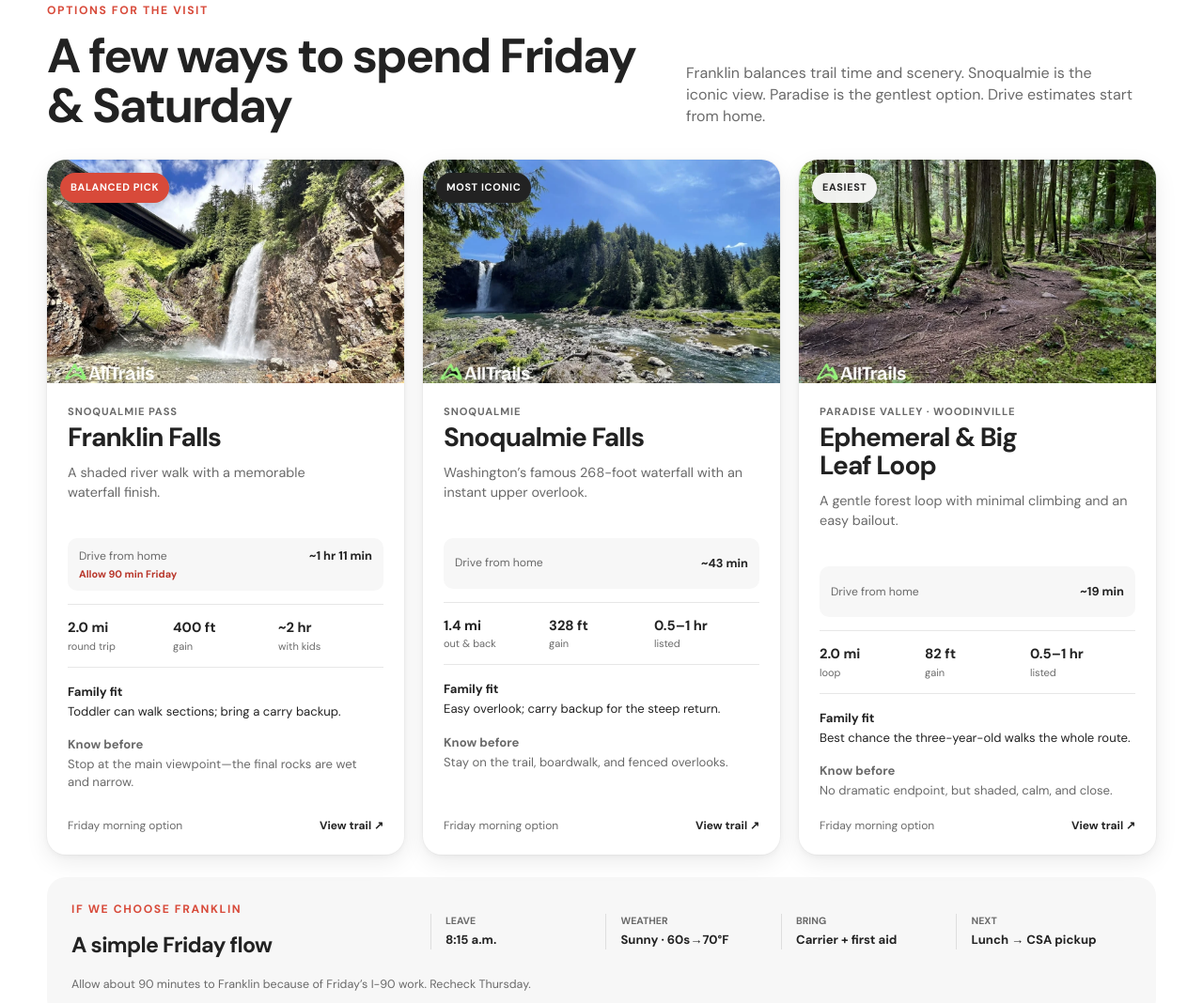
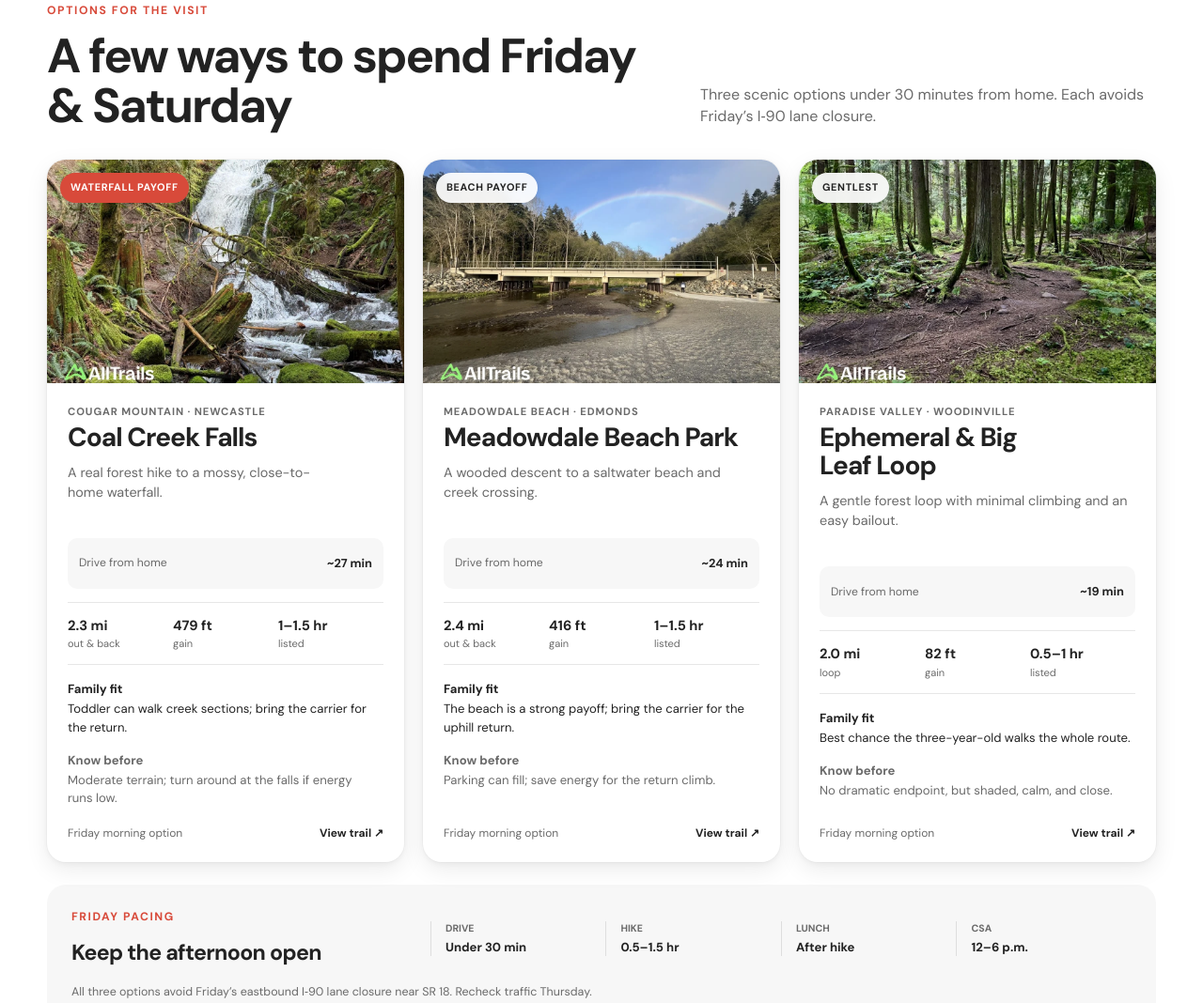
Before and after one commit to westonruths/dallas-ruths-family-visit, a plain HTML site: page index.html in a window 1280 px wide. Shown: the part 1410-2478 px from the top of the page at 94% size. Drawn offline with Linux system fonts and the light colour scheme.

Commit message:
Replace long I-90 hike options

```diff
--- a/assets/style.css
+++ b/assets/style.css
@@ -48,7 +48,7 @@ h1 { max-width: 620px; margin: 0; font-size: clamp(3.2rem, 6.4vw, 5.8rem); line-
 .hero-gallery figure { margin: 0; position: relative; overflow: hidden; border-radius: 22px; background: var(--surface); }
 .hero-main-photo { grid-row: 1 / -1; }
 .hero-gallery img { width: 100%; height: 100%; display: block; object-fit: cover; transition: transform .5s ease; }
-.hero-main-photo img { object-position: left center; }
+.hero-main-photo img { object-position: center center; }
 .hero-gallery figure:hover img { transform: scale(1.025); }
 .hero-gallery figcaption { position: absolute; left: 12px; bottom: 12px; padding: 7px 10px; border-radius: 999px; color: #fff; background: rgba(0,0,0,.58); font-size: .72rem; font-weight: 600; backdrop-filter: blur(6px); }
 
--- a/index.html
+++ b/index.html
@@ -39,12 +39,12 @@
 
       <div class="hero-gallery" aria-label="Featured trip views">
         <figure class="hero-main-photo">
-          <img src="assets/images/snoqualmie-falls.webp" alt="Snoqualmie Falls dropping into a forested river valley" width="1080" height="700">
-          <figcaption>Snoqualmie Falls · Friday option</figcaption>
+          <img src="assets/images/coal-creek-falls.webp" alt="Coal Creek Falls flowing through a mossy forest" width="1080" height="700">
+          <figcaption>Coal Creek Falls · Friday option</figcaption>
         </figure>
         <figure>
-          <img src="assets/images/franklin-falls.webp" alt="Franklin Falls pouring into a mountain pool" width="1080" height="700">
-          <figcaption>Franklin Falls</figcaption>
+          <img src="assets/images/meadowdale-beach.webp" alt="Meadowdale Beach creek crossing beneath a bridge" width="1080" height="700">
+          <figcaption>Meadowdale Beach</figcaption>
         </figure>
         <figure>
           <img src="assets/images/paradise-valley.webp" alt="Mossy forest trail in Paradise Valley" width="1080" height="700">
@@ -85,40 +85,40 @@
           <p class="kicker">Options for the visit</p>
           <h2 id="plan-title">A few ways to spend Friday &amp; Saturday</h2>
         </div>
-        <p>Franklin balances trail time and scenery. Snoqualmie is the iconic view. Paradise is the gentlest option. Drive estimates start from home.</p>
+        <p>Three scenic options under 30 minutes from home. Each avoids Friday’s I‑90 lane closure.</p>
       </div>
 
       <div class="hike-grid">
-        <a class="trail-card" href="https://www.alltrails.com/trail/us/washington/franklin-falls-trail" target="_blank" rel="noopener noreferrer" aria-label="Open Franklin Falls Trail on AllTrails">
+        <a class="trail-card" href="https://www.alltrails.com/trail/us/washington/coal-creek-falls" target="_blank" rel="noopener noreferrer" aria-label="Open Coal Creek Falls on AllTrails">
           <div class="trail-photo">
-            <img src="assets/images/franklin-falls.webp" alt="Franklin Falls pouring into a mountain pool" width="1080" height="700">
-            <span class="badge recommended">Balanced pick</span>
+            <img src="assets/images/coal-creek-falls.webp" alt="Coal Creek Falls flowing through a mossy forest" width="1080" height="700">
+            <span class="badge recommended">Waterfall payoff</span>
           </div>
           <div class="trail-content">
-            <p class="location">Snoqualmie Pass</p>
-            <h3>Franklin Falls</h3>
-            <p class="summary">A shaded river walk with a memorable waterfall finish.</p>
-            <div class="drive-time"><span>Drive from home</span><strong>~1 hr 11 min</strong><small>Allow 90 min Friday</small></div>
-            <div class="trail-stats"><span><strong>2.0 mi</strong>round trip</span><span><strong>400 ft</strong>gain</span><span><strong>~2 hr</strong>with kids</span></div>
-            <p class="fit"><strong>Family fit</strong> Toddler can walk sections; bring a carry backup.</p>
-            <p class="watch"><strong>Know before</strong> Stop at the main viewpoint—the final rocks are wet and narrow.</p>
+            <p class="location">Cougar Mountain · Newcastle</p>
+            <h3>Coal Creek Falls</h3>
+            <p class="summary">A real forest hike to a mossy, close-to-home waterfall.</p>
+            <div class="drive-time"><span>Drive from home</span><strong>~27 min</strong></div>
+            <div class="trail-stats"><span><strong>2.3 mi</strong>out &amp; back</span><span><strong>479 ft</strong>gain</span><span><strong>1–1.5 hr</strong>listed</span></div>
+            <p class="fit"><strong>Family fit</strong> Toddler can walk creek sections; bring the carrier for the return.</p>
+            <p class="watch"><strong>Know before</strong> Moderate terrain; turn around at the falls if energy runs low.</p>
             <div class="trail-footer"><span>Friday morning option</span><strong>View trail ↗</strong></div>
           </div>
         </a>
 
-        <a class="trail-card" href="https://www.alltrails.com/trail/us/washington/snoqualmie-falls-trail" target="_blank" rel="noopener noreferrer" aria-label="Open Snoqualmie Falls Trail on AllTrails">
+        <a class="trail-card" href="https://www.alltrails.com/trail/us/washington/meadowdale-beach-park" target="_blank" rel="noopener noreferrer" aria-label="Open Meadowdale Beach Park on AllTrails">
           <div class="trail-photo">
-            <img src="assets/images/snoqualmie-falls.webp" alt="Snoqualmie Falls dropping into a forested river valley" width="1080" height="700">
-            <span class="badge iconic">Most iconic</span>
+            <img src="assets/images/meadowdale-beach.webp" alt="Meadowdale Beach creek crossing beneath a bridge" width="1080" height="700">
+            <span class="badge">Beach payoff</span>
           </div>
           <div class="trail-content">
-            <p class="location">Snoqualmie</p>
-            <h3>Snoqualmie Falls</h3>
-            <p class="summary">Washington’s famous 268-foot waterfall with an instant upper overlook.</p>
-            <div class="drive-time"><span>Drive from home</span><strong>~43 min</strong></div>
-            <div class="trail-stats"><span><strong>1.4 mi</strong>out &amp; back</span><span><strong>328 ft</strong>gain</span><span><strong>0.5–1 hr</strong>listed</span></div>
-            <p class="fit"><strong>Family fit</strong> Easy overlook; carry backup for the steep return.</p>
-            <p class="watch"><strong>Know before</strong> Stay on the trail, boardwalk, and fenced overlooks.</p>
+            <p class="location">Meadowdale Beach · Edmonds</p>
+            <h3>Meadowdale Beach Park</h3>
+            <p class="summary">A wooded descent to a saltwater beach and creek crossing.</p>
+            <div class="drive-time"><span>Drive from home</span><strong>~24 min</strong></div>
+            <div class="trail-stats"><span><strong>2.4 mi</strong>out &amp; back</span><span><strong>416 ft</strong>gain</span><span><strong>1–1.5 hr</strong>listed</span></div>
+            <p class="fit"><strong>Family fit</strong> The beach is a strong payoff; bring the carrier for the uphill return.</p>
+            <p class="watch"><strong>Know before</strong> Parking can fill; save energy for the return climb.</p>
             <div class="trail-footer"><span>Friday morning option</span><strong>View trail ↗</strong></div>
           </div>
         </a>
@@ -126,7 +126,7 @@
         <a class="trail-card" href="https://www.alltrails.com/trail/us/washington/ephemeral-and-big-leaf-loop" target="_blank" rel="noopener noreferrer" aria-label="Open Ephemeral and Big Leaf Loop on AllTrails">
           <div class="trail-photo">
             <img src="assets/images/paradise-valley.webp" alt="Mossy forest trail in Paradise Valley" width="1080" height="700">
-            <span class="badge easy">Easiest</span>
+            <span class="badge">Gentlest</span>
           </div>
           <div class="trail-content">
             <p class="location">Paradise Valley · Woodinville</p>
@@ -141,15 +141,15 @@
         </a>
       </div>
 
-      <aside class="quick-plan" aria-label="Possible Franklin Falls plan">
-        <div><p class="kicker">If we choose Franklin</p><h3>A simple Friday flow</h3></div>
+      <aside class="quick-plan" aria-label="Friday pacing">
+        <div><p class="kicker">Friday pacing</p><h3>Keep the afternoon open</h3></div>
         <dl>
-          <div><dt>Leave</dt><dd>8:15 a.m.</dd></div>
-          <div><dt>Weather</dt><dd>Sunny · 60s→70°F</dd></div>
-          <div><dt>Bring</dt><dd>Carrier + first aid</dd></div>
-          <div><dt>Next</dt><dd>Lunch → CSA pickup</dd></div>
+          <div><dt>Drive</dt><dd>Under 30 min</dd></div>
+          <div><dt>Hike</dt><dd>0.5–1.5 hr</dd></div>
+          <div><dt>Lunch</dt><dd>After hike</dd></div>
+          <div><dt>CSA</dt><dd>12–6 p.m.</dd></div>
         </dl>
-        <p>Allow about 90 minutes to Franklin because of Friday’s I-90 work. Recheck Thursday.</p>
+        <p>All three options avoid Friday’s eastbound I‑90 lane closure near SR 18. Recheck traffic Thursday.</p>
       </aside>
 
       <div class="itinerary-block" aria-labelledby="itinerary-title">
@@ -195,7 +195,7 @@
   <footer>
     <div class="shell footer-inner">
       <p>Trail conditions, weather, and road work can change—recheck Thursday.</p>
-      <p class="credits">Trail photos via AllTrails: <a href="https://www.alltrails.com/trail/us/washington/franklin-falls-trail" target="_blank" rel="noopener noreferrer">Franklin Falls</a>, <a href="https://www.alltrails.com/trail/us/washington/snoqualmie-falls-trail" target="_blank" rel="noopener noreferrer">Snoqualmie Falls</a>, and <a href="https://www.alltrails.com/trail/us/washington/ephemeral-and-big-leaf-loop" target="_blank" rel="noopener noreferrer">Paradise Valley</a>.</p>
+      <p class="credits">Trail photos via AllTrails: <a href="https://www.alltrails.com/trail/us/washington/coal-creek-falls" target="_blank" rel="noopener noreferrer">Coal Creek Falls</a>, <a href="https://www.alltrails.com/trail/us/washington/meadowdale-beach-park" target="_blank" rel="noopener noreferrer">Meadowdale Beach Park</a>, and <a href="https://www.alltrails.com/trail/us/washington/ephemeral-and-big-leaf-loop" target="_blank" rel="noopener noreferrer">Paradise Valley</a>.</p>
       <p>Updated July 11, 2026</p>
     </div>
   </footer>
```
Also changed, not shown: assets/images/coal-creek-falls.webp (added), assets/images/franklin-falls.webp (deleted), assets/images/meadowdale-beach.webp (added), assets/images/snoqualmie-falls.webp (deleted), 1 other file.
